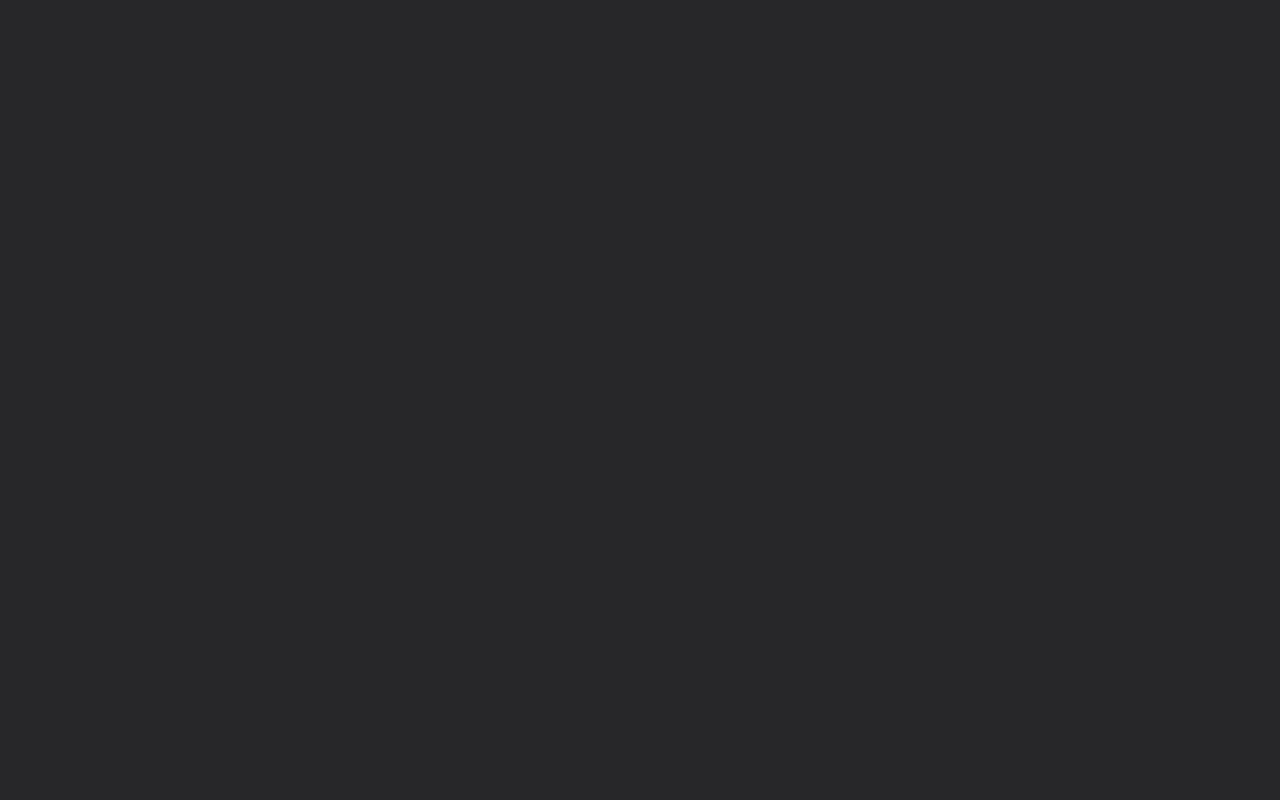
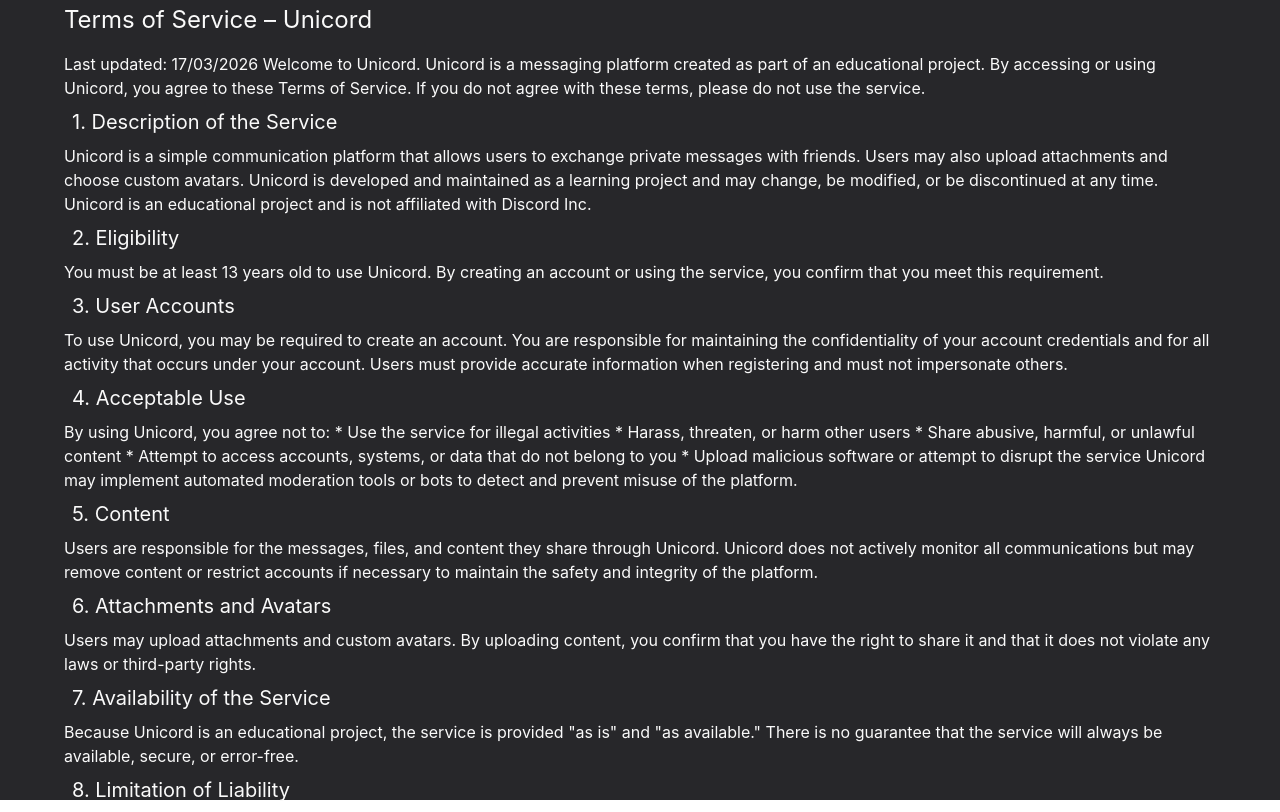
Before and after one commit to etienne-hd/transcendence, a React (Vite) app in the folder src/frontend/: page /terms in a window 1280 px wide. Before the commit this address had no page. Built offline with nearby package versions, Linux system fonts and the light colour scheme.

Commit message:
feat(legal): general terms

```diff
--- a/src/frontend/src/components/Auth/RegisterForm.tsx
+++ b/src/frontend/src/components/Auth/RegisterForm.tsx
@@ -170,7 +170,10 @@ function RegisterForm() {
                 type="checkbox"
               />
               <label className={errors.conditions && "text-error"}>
-                Terms and Conditions
+                Accept{" "}
+                <a href="/terms" className="underline">
+                  General Terms and Conditions
+                </a>
               </label>
             </div>
           )}
--- /dev/null
+++ b/src/frontend/src/components/Auth/Terms.tsx
@@ -0,0 +1,67 @@
+function TermsContent() {
+  return (
+    <div className="text-left">
+      <h1 className="text-2xl my-4">Terms of Service – Unicord</h1>
+
+      <p className="my-2">
+        Last updated: 17/03/2026 Welcome to Unicord. Unicord is a messaging
+        platform created as part of an educational project. By accessing or
+        using Unicord, you agree to these Terms of Service. If you do not agree
+        with these terms, please do not use the service.
+      </p>
+      <h2 className="text-xl m-2">1. Description of the Service</h2>
+      <p className="my-2">
+        Unicord is a simple communication platform that allows users to exchange
+        private messages with friends. Users may also upload attachments and
+        choose custom avatars. Unicord is developed and maintained as a learning
+        project and may change, be modified, or be discontinued at any time.
+        Unicord is an educational project and is not affiliated with Discord
+        Inc.
+      </p>
+      <h2 className="text-xl m-2">2. Eligibility</h2>
+      <p className="my-2">
+        You must be at least 13 years old to use Unicord. By creating an account
+        or using the service, you confirm that you meet this requirement.
+      </p>
+      <h2 className="text-xl m-2">3. User Accounts</h2>
+      <p className="my-2">
+        To use Unicord, you may be required to create an account. You are
+        responsible for maintaining the confidentiality of your account
+        credentials and for all activity that occurs under your account. Users
+        must provide accurate information when registering and must not
+        impersonate others.
+      </p>
+      <h2 className="text-xl m-2">4. Acceptable Use</h2>
+      <p className="my-2">
+        By using Unicord, you agree not to: * Use the service for illegal
+        activities * Harass, threaten, or harm other users * Share abusive,
+        harmful, or unlawful content * Attempt to access accounts, systems, or
+        data that do not belong to you * Upload malicious software or attempt to
+        disrupt the service Unicord may implement automated moderation tools or
+        bots to detect and prevent misuse of the platform.
+      </p>
+      <h2 className="text-xl m-2">5. Content</h2>
+      <p className="my-2">
+        Users are responsible for the messages, files, and content they share
+        through Unicord. Unicord does not actively monitor all communications
+        but may remove content or restrict accounts if necessary to maintain the
+        safety and integrity of the platform.
+      </p>
+      <h2 className="text-xl m-2">6. Attachments and Avatars</h2>
+      <p className="my-2">
+        Users may upload attachments and custom avatars. By uploading content,
+        you confirm that you have the right to share it and that it does not
+        violate any laws or third-party rights.
+      </p>
+      <h2 className="text-xl m-2">7. Availability of the Service</h2>
+      <p className="my-2">
+        Because Unicord is an educational project, the service is provided "as
+        is" and "as available." There is no guarantee that the service will
+        always be available, secure, or error-free.
+      </p>
+      <h2 className="text-xl m-2">8. Limitation of Liability</h2>
+    </div>
+  );
+}
+
+export default TermsContent;
--- a/src/frontend/src/main.tsx
+++ b/src/frontend/src/main.tsx
@@ -13,6 +13,8 @@ import UserContextProvider from "./context/UserContext.tsx";
 import FriendListContextProvider from "./context/FriendListContext.tsx";
 import MessageContextProvider from "./context/MessageContext.tsx";
 import WebSocketContextProvider from "./context/WebSocketContext.tsx";
+import TermsContent from "./components/Auth/Terms.tsx";
+import Terms from "./pages/Auth/Terms.tsx";
 
 createRoot(document.getElementById("root")!).render(
   <StrictMode>
@@ -31,6 +33,7 @@ createRoot(document.getElementById("root")!).render(
 
                         {/*Auth Routes*/}
                         <Route path="/auth" element={<Register />}></Route>
+                        <Route path="/terms" element={<Terms />} />
 
                         <Route
                           path="/message/:id"
--- /dev/null
+++ b/src/frontend/src/pages/Auth/Terms.tsx
@@ -0,0 +1,18 @@
+import TermsContent from "../../components/Auth/Terms";
+import PageWrapper from "../../components/PageWrapper";
+
+function Terms() {
+  return (
+    <>
+      <PageWrapper
+        className="justify-center items-center p-16"
+        needLog={false}
+        redirectLog="/"
+      >
+        <TermsContent />
+      </PageWrapper>
+    </>
+  );
+}
+
+export default Terms;
```
